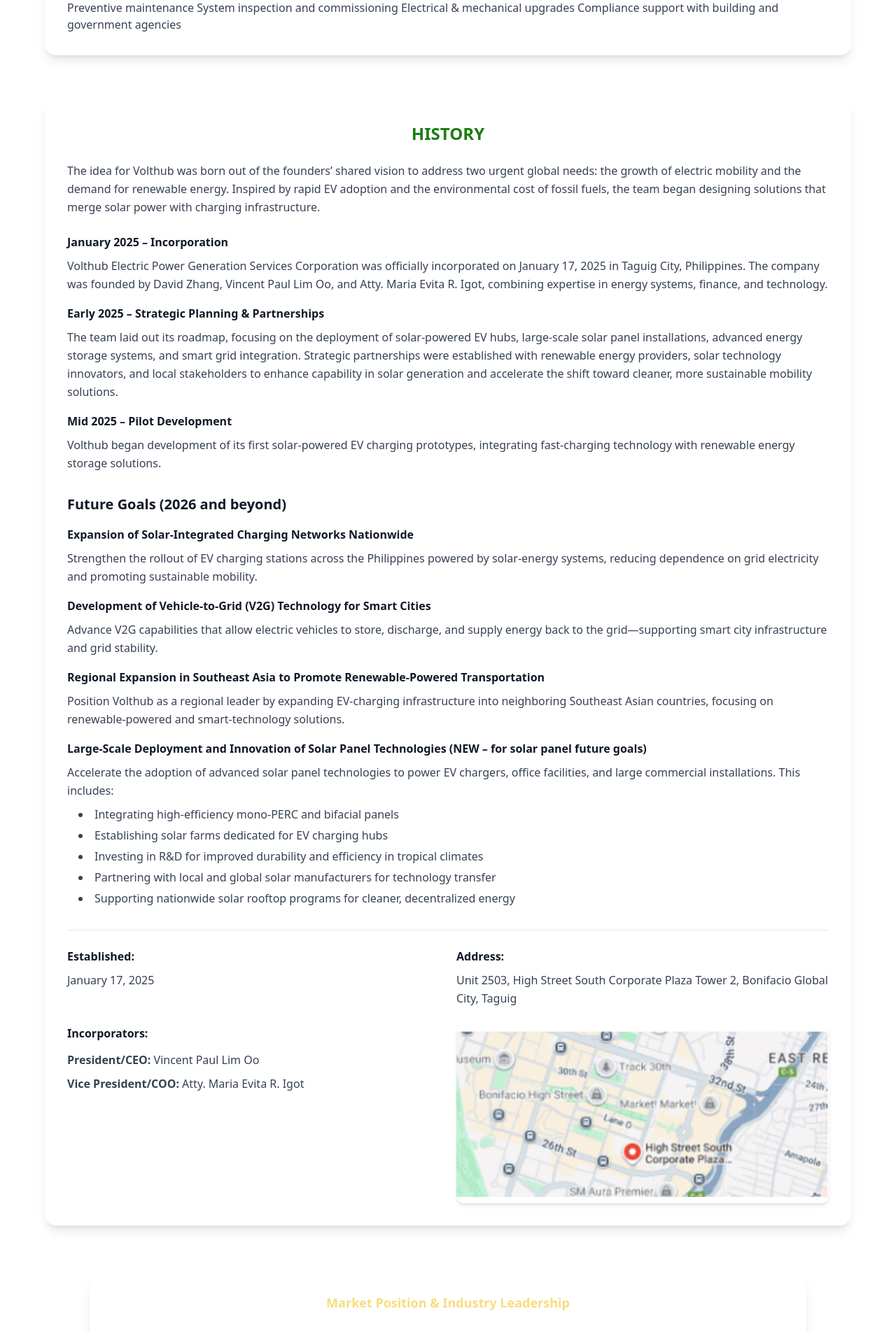
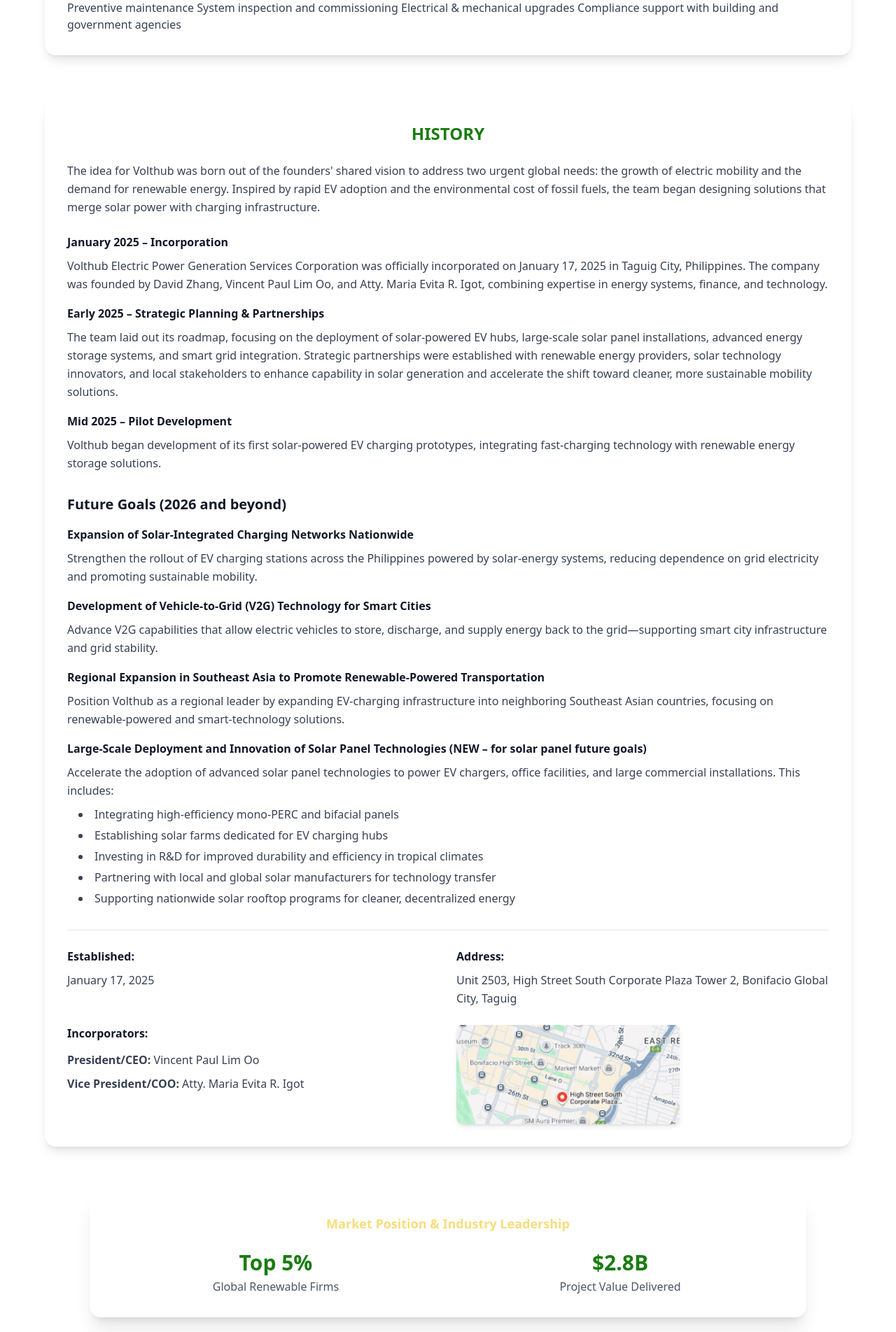
Before and after one commit to qaez0/Volthub, a Next.js app: page /about in a window 1280 px wide. Shown: the part 1959-3863 px from the top of the page at 70% size. Built offline with nearby package versions, Linux system fonts and the light colour scheme.

Commit message:
UPDATE: map image size

```diff
--- a/src/app/about/page.tsx
+++ b/src/app/about/page.tsx
@@ -1,6 +1,5 @@
 import LayoutContainer from "@/components/layout/LayoutContainer";
 import SectionHeading from "@/components/marketing/SectionHeading";
-import Image from "next/image";
 import {
   RiLightbulbLine,
   RiShieldCheckLine,
@@ -264,7 +263,7 @@
 
             <div className="space-y-6 text-gray-700 leading-relaxed">
               <p>
-                The idea for Volthub was born out of the founders&rsquo; shared vision to address two urgent global needs: the growth of electric mobility and the demand for renewable energy. Inspired by rapid EV adoption and the environmental cost of fossil fuels, the team began designing solutions that merge solar power with charging infrastructure.
+                The idea for Volthub was born out of the founders' shared vision to address two urgent global needs: the growth of electric mobility and the demand for renewable energy. Inspired by rapid EV adoption and the environmental cost of fossil fuels, the team began designing solutions that merge solar power with charging infrastructure.
               </p>
 
               <div className="space-y-4">
@@ -350,14 +349,12 @@
                       <p><span className="font-semibold">Vice President/COO:</span> Atty. Maria Evita R. Igot</p>
                     </div>
                   </div>
-                  <div className="relative w-full h-64">
-                    <Image
+                  <div>
+                    <img
                       src="/volthub_map.png"
                       alt="Volthub Location Map"
-                      fill
-                      className="object-contain rounded-lg shadow-md"
-                      sizes="(max-width: 768px) 100vw, 50vw"
-                      priority
+                      className="max-w-full h-auto rounded-lg shadow-md"
+                      style={{ width: 'auto', height: 'auto' }}
                     />
                   </div>
                 </div>
```
